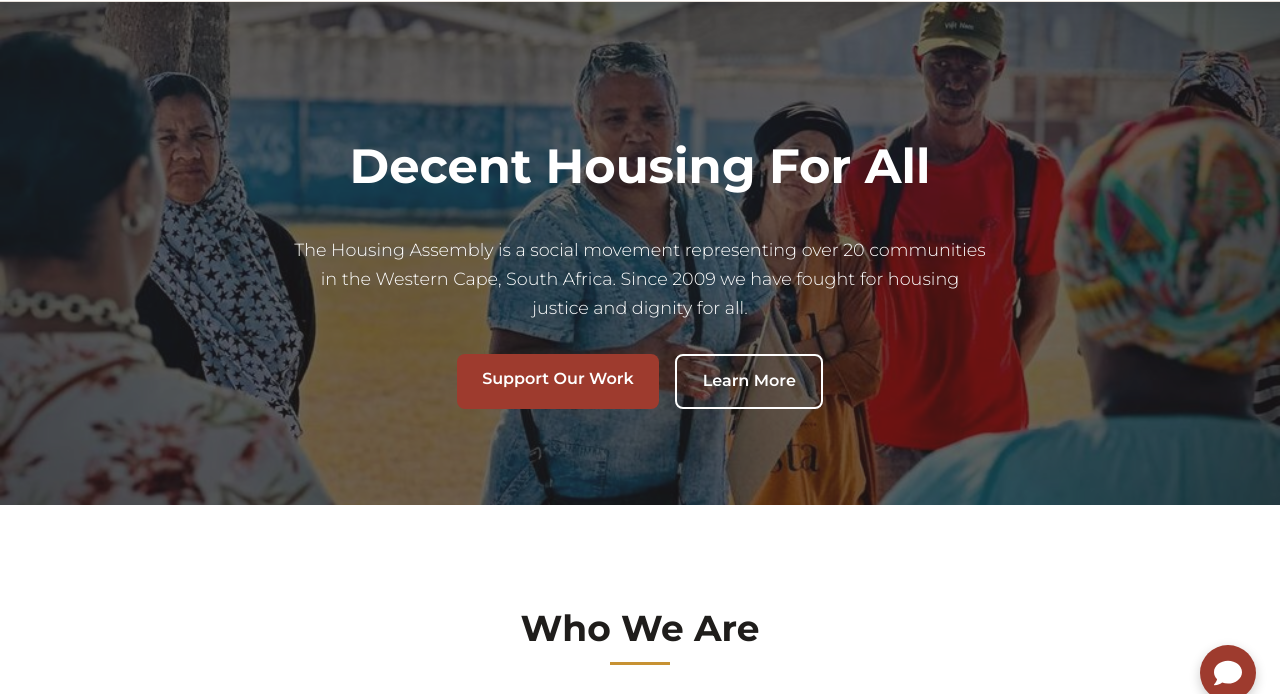
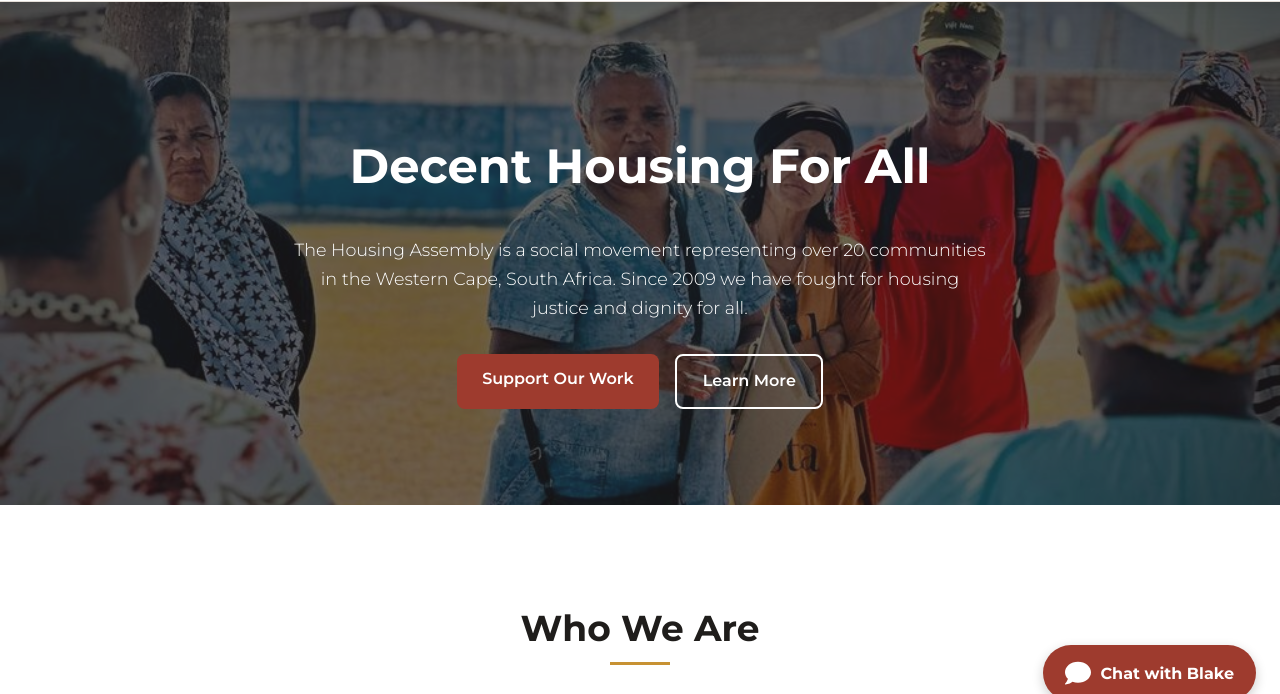
Before and after one commit to patrick-ouano/Housing-Assembly, a plain HTML site: page index.html in a window 1280 px wide. Shown: the part 75-769 px from the top of the page. Drawn offline with nearby package versions, Linux system fonts and the light colour scheme.

Commit message:
Changed chatbut UI button

```diff
--- a/index.html
+++ b/index.html
@@ -2,7 +2,7 @@
 <html lang="en">
 <head>
   <meta charset="UTF-8">
-  <meta name="viewport" content="width=device-width, initial-scale=1">
+  <meta name="viewport" content="width=device-width, initial-scale=1, viewport-fit=cover">
   <title>The Housing Assembly — Decent Housing For All</title>
   <meta name="description" content="The Housing Assembly is a grassroots social movement fighting for housing justice and dignity across the Western Cape, South Africa, since 2009.">
   <meta name="geo.placename" content="Cape Town, South Africa">
--- a/js/components.js
+++ b/js/components.js
@@ -84,8 +84,11 @@ function renderFooter() {
 function renderChatbot() {
   return `
     <div class="floating-widgets">
-      <button class="widget-btn widget-btn--chatbot" id="chatbot-toggle" aria-label="Open Chatbot" aria-controls="chat-window" aria-expanded="false">
-        <svg viewBox="0 0 512 512"><path d="M256 32C114.6 32 0 125.1 0 240c0 49.6 21.4 95 57 130.7C44.5 421.1 2.7 466 2.2 466.5c-2.2 2.3-2.8 5.7-1.5 8.7S4.8 480 8 480c66.3 0 116-31.8 140.6-51.4 32.7 12.3 69 19.4 107.4 19.4 141.4 0 256-93.1 256-208S397.4 32 256 32z"/></svg>
+      <button class="widget-btn widget-btn--chatbot" id="chatbot-toggle" aria-label="Chat with Blake" aria-controls="chat-window" aria-expanded="false">
+        <span class="widget-btn__icon" aria-hidden="true">
+          <svg viewBox="0 0 512 512"><path d="M256 32C114.6 32 0 125.1 0 240c0 49.6 21.4 95 57 130.7C44.5 421.1 2.7 466 2.2 466.5c-2.2 2.3-2.8 5.7-1.5 8.7S4.8 480 8 480c66.3 0 116-31.8 140.6-51.4 32.7 12.3 69 19.4 107.4 19.4 141.4 0 256-93.1 256-208S397.4 32 256 32z"/></svg>
+        </span>
+        <span class="widget-btn__label">Chat with Blake</span>
       </button>
     </div>
 
--- a/js/main.js
+++ b/js/main.js
@@ -30,19 +30,59 @@ function setupChatbot() {
 
   if (!toggle || !chatWindow) return;
 
+  const isOpen = () => chatWindow.classList.contains("is-active");
+
+  const collapse = () => toggle.classList.add("is-collapsed");
+  const expand = () => toggle.classList.remove("is-collapsed");
+
+  /* Show the full "Chat with Blake" pill at the top of the page, and collapse
+     it to an icon-only circle once the user scrolls into the content so it
+     stops blocking what they're reading. Never changes while the chat is open
+     (it stays a circle then). */
+  const syncToScroll = () => {
+    if (isOpen()) return;
+    if (window.scrollY <= 8) expand();
+    else collapse();
+  };
+
   const toggleChat = () => {
     const isActive = chatWindow.classList.toggle("is-active");
     toggle.setAttribute("aria-expanded", String(isActive));
     chatWindow.setAttribute("aria-hidden", String(!isActive));
+    /* Transform into the small circle while open; restore based on scroll
+       position once closed. */
+    if (isActive) collapse();
+    else syncToScroll();
   };
+
+  /* While scrolled, re-expand the pill after a short idle pause so its label is
+     available again once the user stops scrolling. */
+  const IDLE_MS = 2500;
+  let idleTimer;
+
+  window.addEventListener("scroll", () => {
+    if (isOpen()) return;
+    if (window.scrollY <= 8) {
+      expand();
+    } else {
+      collapse();
+      clearTimeout(idleTimer);
+      idleTimer = setTimeout(() => {
+        if (!isOpen()) expand();
+      }, IDLE_MS);
+    }
+  }, { passive: true });
 
   toggle.addEventListener("click", toggleChat);
   close?.addEventListener("click", toggleChat);
 
   // Close on Escape key
   document.addEventListener("keydown", (e) => {
-    if (e.key === "Escape" && chatWindow.classList.contains("is-active")) toggleChat();
+    if (e.key === "Escape" && isOpen()) toggleChat();
   });
+
+  // Set the correct initial state in case the page loads already scrolled.
+  syncToScroll();
 
   setupSpeechToText(chatWindow);
   setupChatMessaging(chatWindow);
--- a/styles.css
+++ b/styles.css
@@ -778,7 +778,8 @@ h3 {
 
 .floating-widgets {
   position: fixed;
-  bottom: 24px;
+  /* Respect the iOS home indicator / Android gesture bar. */
+  bottom: calc(24px + env(safe-area-inset-bottom, 0px));
   right: 24px;
   z-index: 300;
   display: flex;
@@ -787,26 +788,47 @@ h3 {
 }
 
 .widget-btn {
-  width: 56px;
+  display: inline-flex;
+  align-items: center;
+  gap: 10px;
+  /* Fixed height keeps the touch target well above the 48px minimum in both
+     the expanded pill and the collapsed circle states. */
   height: 56px;
-  border-radius: 50%;
+  padding: 0 22px;
+  border: 0;
+  border-radius: 999px;
+  cursor: pointer;
+  box-shadow: 0 4px 12px rgba(0, 0, 0, 0.2);
+  color: #fff;
+  font-family: inherit;
+  font-size: 1rem;
+  font-weight: 700;
+  white-space: nowrap;
+  transition: padding 0.3s ease, background-color 0.2s ease, transform 0.2s ease;
+}
+
+.widget-btn:hover {
+  transform: scale(1.05);
+}
+
+.widget-btn__icon {
   display: flex;
   align-items: center;
   justify-content: center;
-  border: 0;
-  cursor: pointer;
-  box-shadow: 0 4px 12px rgba(0, 0, 0, 0.2);
-  transition: transform 0.2s ease, background-color 0.2s ease;
+  flex: 0 0 auto;
 }
 
-.widget-btn:hover {
-  transform: scale(1.1);
+.widget-btn__icon svg {
+  width: 26px;
+  height: 26px;
+  fill: #fff;
 }
 
-.widget-btn svg {
-  width: 28px;
-  height: 28px;
-  fill: #fff;
+.widget-btn__label {
+  max-width: 200px;
+  overflow: hidden;
+  opacity: 1;
+  transition: max-width 0.3s ease, opacity 0.2s ease;
 }
 
 .widget-btn--whatsapp {
@@ -816,6 +838,26 @@ h3 {
 
 .widget-btn--chatbot {
   background-color: var(--color-brick);
+}
+
+/* Collapsed state: icon-only circle (on scroll, or while the chat is open). */
+.widget-btn--chatbot.is-collapsed {
+  width: 56px;
+  padding: 0;
+  gap: 0;
+  justify-content: center;
+}
+
+.widget-btn--chatbot.is-collapsed .widget-btn__label {
+  max-width: 0;
+  opacity: 0;
+}
+
+@media (prefers-reduced-motion: reduce) {
+  .widget-btn,
+  .widget-btn__label {
+    transition: none;
+  }
 }
 
 .chat-window {
```
Also changed, not shown: about.html (+1 -1 lines), contact.html (+1 -1 lines), donate.html (+1 -1 lines), gallery.html (+1 -1 lines), news.html (+1 -1 lines), resources.html (+1 -1 lines).
